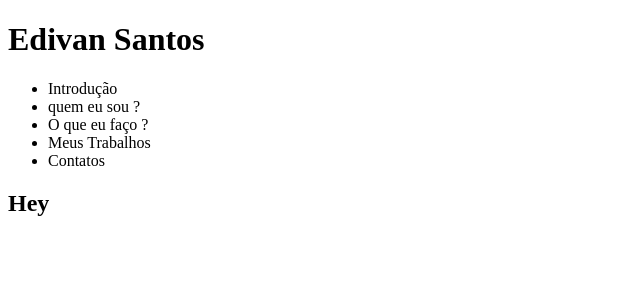
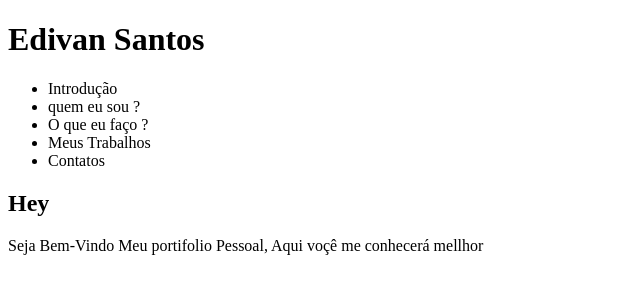
Before and after one commit to Edivansanto5/Portifolio-Pessoal, a plain HTML site: page index.html in a window 1280 px wide. Shown: the whole page, without its empty margins (0-640 px from the left). Drawn offline with Linux system fonts and the light colour scheme.

Commit message:
fazeno um paragrafo

```diff
--- a/index.html
+++ b/index.html
@@ -25,6 +25,7 @@
             <header>
                 <h2>Hey</h2>
             </header>
+            <p>Seja Bem-Vindo Meu portifolio Pessoal, Aqui voçê me conhecerá mellhor </p>
 
         </div>
 
```
